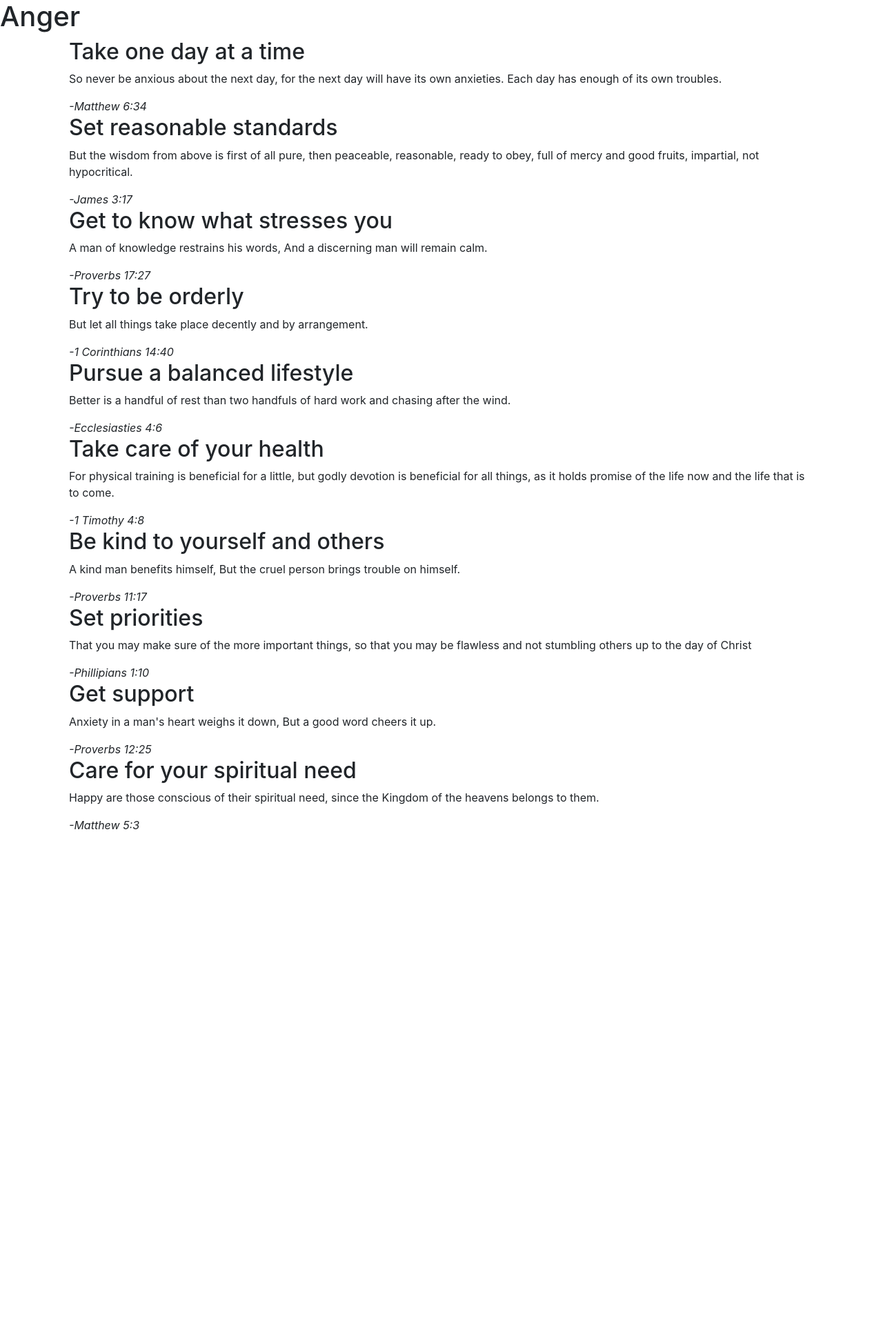
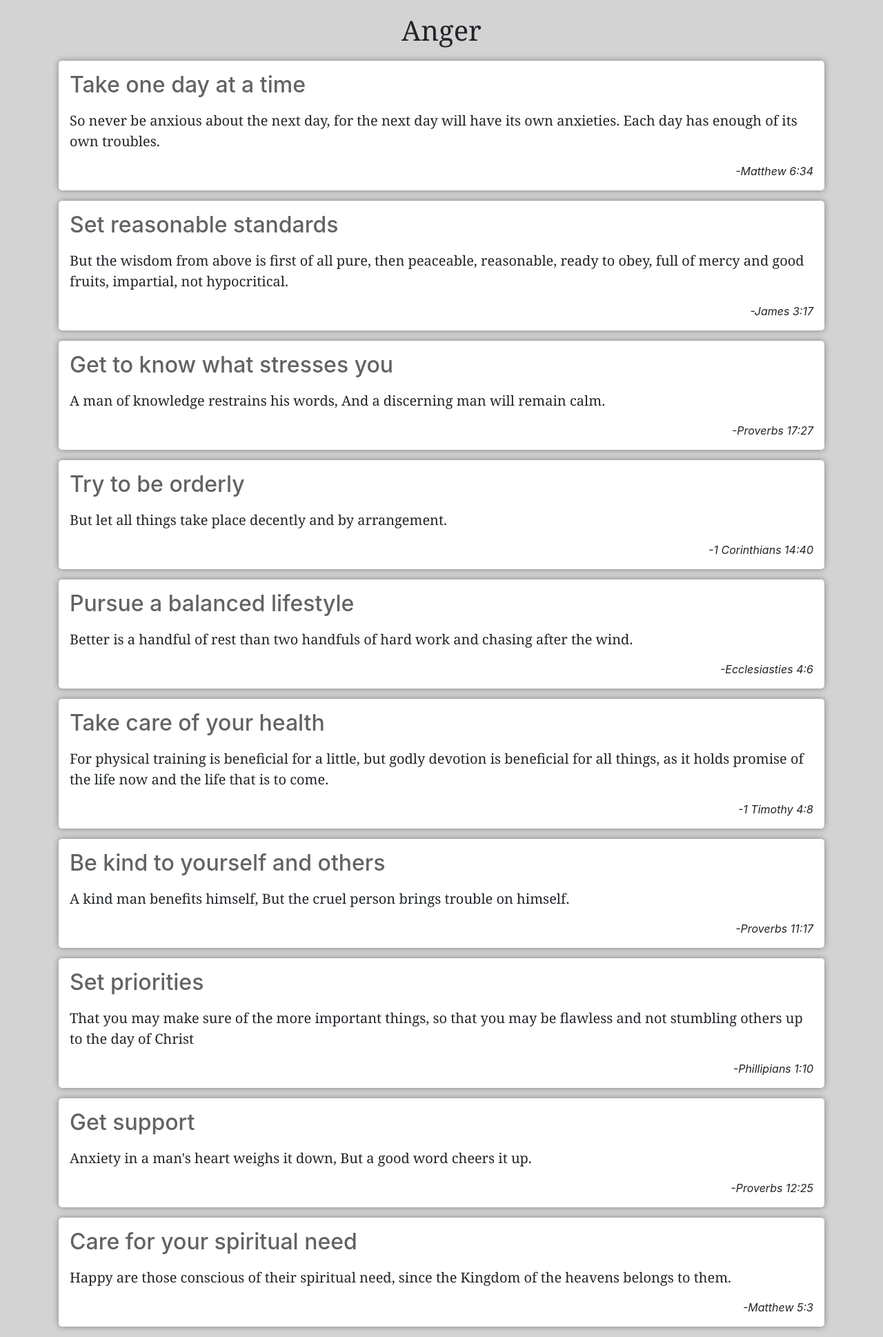
Before and after one commit to markinjamaica/therapy, a Django app: page /anger in a window 1280 px wide. Shown: the part 56-1994 px from the top of the page at 69% size. Before the commit the page ends 1258 px from the top, so only its background shows below. Run offline with Django 3.2, Linux system fonts and the light colour scheme; some libraries are stand-ins or nearby versions.

Commit message:
mock up css for emotion.html

```diff
--- a/biblehelp/static/styles.css
+++ b/biblehelp/static/styles.css
@@ -0,0 +1,30 @@
+body {
+    background-color: lightgray;
+}
+
+.titleWrapper {
+    text-align: center;
+}
+.titleWrapper h1 {
+    margin: .5em;
+    font-family: Georgia, 'Times New Roman', Times, serif;
+}
+.item-container {
+    box-shadow: 0 0 10px grey;
+    padding: 1em;
+    background-color: white;
+    border-radius: 5px;
+    margin-bottom: 15px;
+}
+.item-container h2 {
+    color: rgb(99, 99, 99);
+    padding-bottom: .3em;
+}
+.item-container blockquote {
+    font-family: Georgia, 'Times New Roman', Times, serif;
+}
+
+.item-container cite {
+    display: block;
+    text-align: right;
+}
--- a/biblehelp/templates/emotion.html
+++ b/biblehelp/templates/emotion.html
@@ -12,7 +12,7 @@
         {% for item in data %}
         <section class="item-container container">
             <h2 class="advice-item dark">{{ item.advice}}</h2>
-            <blockquote>{{ item.text }}</blockquote>
+            <blockquote class="blockquote">{{ item.text }}</blockquote>
             <cite>-{{ item.scripture }}</cite>
         </section>
         {% endfor %}
```
